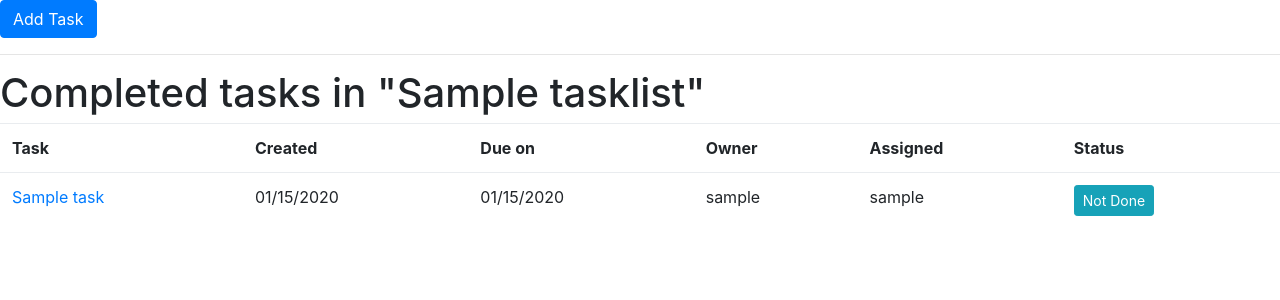
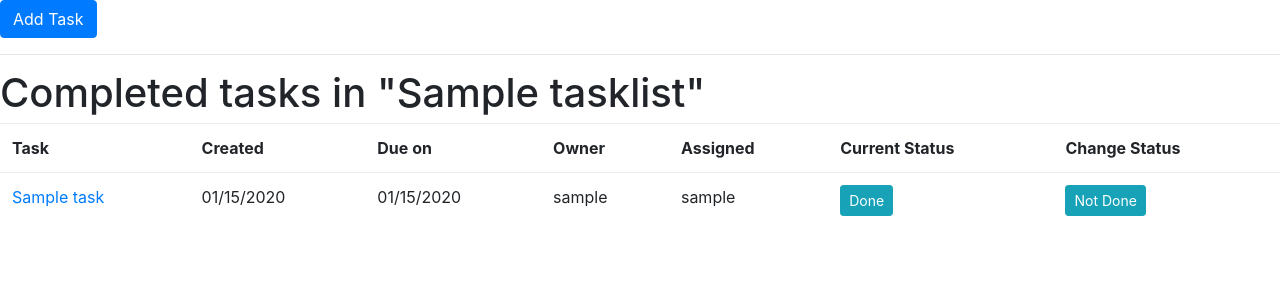
Before and after one commit to karthic-psa/Replenisher-Task-List, a Django app: template tasklistapp/templates/tasks_view.html in a window 1280 px wide. Shown: the top 300 px of the page. Run offline with Django 3.2, Linux system fonts and the light colour scheme; tables that the repository leaves empty hold one stand-in row (values such as "Sample post"); the template is opened without the code that fills it: values that come from a table or form of the project are taken from there, most other values are stand-ins (such as "Sample title", 1, 10 or a date in 2020); parts of the project's set-up code (start-up, migrations or seed data) failed here and were passed over; some libraries are stand-ins or nearby versions.

Commit message:
feat: added current status and change status btn in tasks view

```diff
--- a/tasklistapp/templates/tasks_view.html
+++ b/tasklistapp/templates/tasks_view.html
@@ -26,7 +26,8 @@
           <th>Due on</th>
           <th>Owner</th>
           <th>Assigned</th>
-          <th>Status</th>
+          <th>Current Status</th>
+          <th>Change Status</th>
         </tr>
 
         {% for task in tasks %}
@@ -50,6 +51,15 @@
             <td>
                 <a href="" class="btn btn-info btn-sm">
                   {% if view_completed %}
+                    Done
+                  {% else %}
+                    Not Done
+                  {% endif %}
+                </a>
+              </td>
+            <td>
+                <a href="" class="btn btn-info btn-sm">
+                  {% if view_completed %}
                     Not Done
                   {% else %}
                     Done
```
